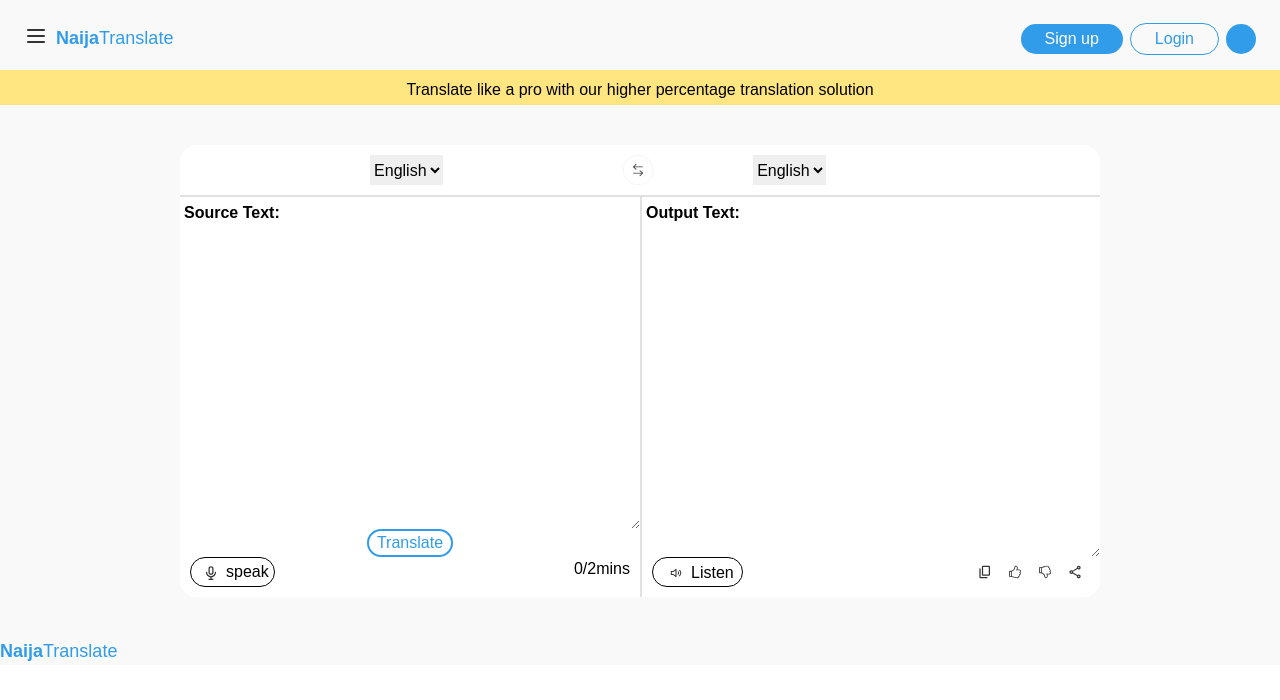
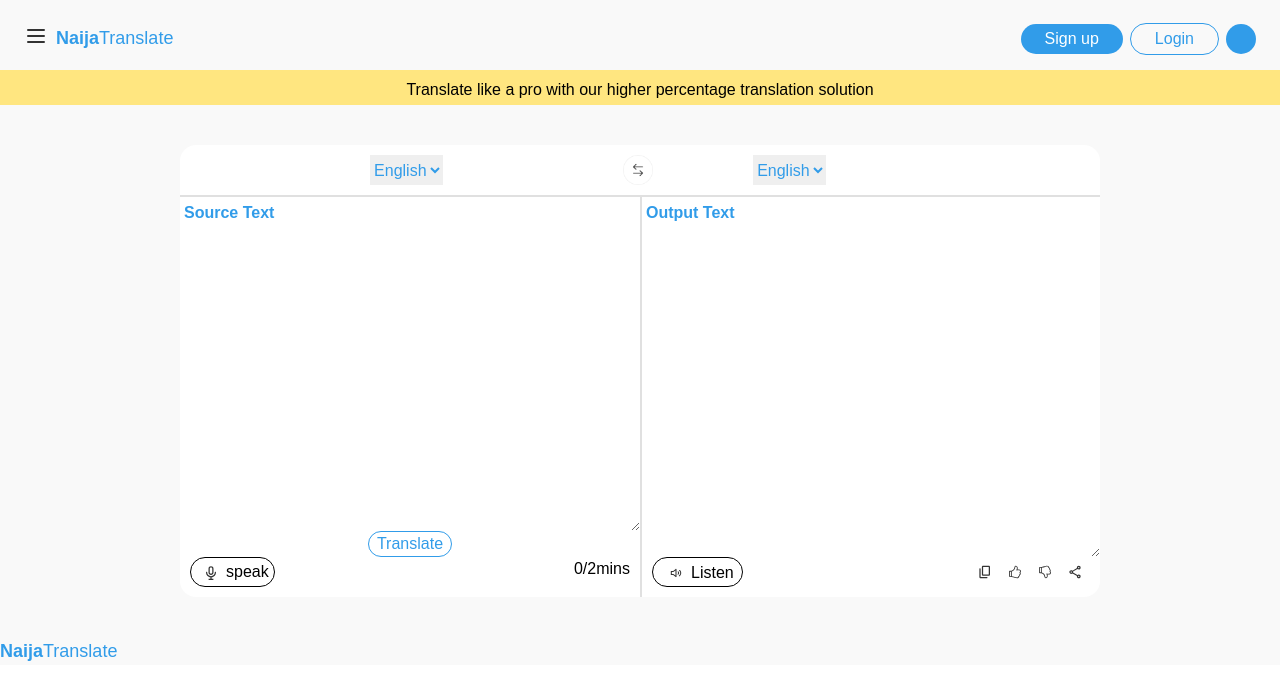
Before and after one commit to sam4rano/naijatrl8, a React (Vite) app in the folder naijatranslatefrontend/: page / in a window 1280 px wide. Shown: the top 700 px of the page. Built offline with nearby package versions, Linux system fonts and the light colour scheme.

Commit message:
translation endpoint unverified added

```diff
--- a/naijatranslatefrontend/src/components/TranslateForm.jsx
+++ b/naijatranslatefrontend/src/components/TranslateForm.jsx
@@ -1,162 +1,3 @@
-// import OutputProperties from "./outputfiles/OutputProperties";
-// import InputProperties from "./inputfiles/InputProperties";
-
-// import { useState } from "react";
-// import changeIcon from "../assets/Changeicon.png";
-// import axios from "axios";
-
-// const TranslateForm = () => {
-//   const [source_language, setSource_language] = useState("en");
-//   const [target_language, setTarget_language] = useState("");
-//   const [source_text, setSource_text] = useState("");
-//   const [target_text, setTarget_text] = useState("");
-//   const [isLoading, setIsloading] = useState(false);
-//   const [error, setError] = useState(null);
-
-//   const handleSubmit = async (e) => {
-//     e.preventDefault();
-
-//     const response = await fetch(
-//       "http://3.83.243.144/api/v1/translate/unregistered-trial",
-//       {
-//         method: "POST",
-//         mode: 'no-cors',
-//         headers: {
-//           "Content-Type": "application/json",
-//         },
-//         body: JSON.stringify({
-//           source_language:source_language,
-//           target_language:target_language,
-//           source_text:source_text,
-//           target_text:target_text,
-//           feedback:"3fa85f64-5717-4562-b3fc-2c963f66afa6"
-//         }),
-//       }
-//     );
-
-//     if (response.ok) {
-//       const responseData = await response.json();
-//       const  {target_text}  = responseData.data;
-//       setTarget_text(target_text);
-//       setIsloading(true)
-//     } else {
-//       console.log("Error");
-//       const data = await response.json();
-//       console.log(data);
-//     }
-
-// if(isLoading) {
-//   return (
-//     <div className="w-[200px] text-[30px] text-primary">Please wait ...</div>
-//   )
-// }
-
-//   };
-//   return (
-// <form
-//   onSubmit={handleSubmit}
-//   className="flex flex-col max-w-[1000px] mx-auto p-[40px] "
-// >
-//   <div className="flex flex-row bg-orange-200 w-full p-[10px] rounded-tr-[16px] rounded-tl-[16px] bg-white border-b-2 border-gray ">
-//     <div className="flex flex-row w-1/2 justify-center bg-white">
-//       <select
-//         id="input_language"
-//         name="input_language"
-//         value={source_language}
-//         onChange={(e) => setSource_language(e.target.value)}
-//       >
-//         <option value="en">English</option>
-//         <option value="yor">Yoruba</option>
-//         <option value="pcm">Pidgin</option>
-//       </select>
-//     </div>
-//     <img src={changeIcon} alt="change icon" className="w-[30px] h-[30px]" />
-//     <div className="flex flex-row w-1/2 pl-[100px] bg-white">
-//       <select
-//         id="output_language"
-//         name="output_language"
-//         value={target_language}
-//         onChange={(e) => setTarget_language(e.target.value)}
-//       >
-//         <option value="en">English</option>
-//         <option value="yor">Yoruba</option>
-//         <option value="pcm">Pidgin</option>
-//       </select>
-//     </div>
-//   </div>
-//   <div className="flex flex-row justify-between w-full h-[400px] bg-white pb-[10px] rounded-bl-[16px] rounded-br-[16px]">
-//     <div className="flex flex-col w-1/2 h-[400px">
-//       <label htmlFor="source_text " className="p-[4px] font-semibold">Source Text:</label>
-//       <textarea
-//         className="h-[400px] active:border-0 p-[4px] focus-within:bg-none"
-//         // contentEditable
-//         id="source_text"
-//         name="source_text"
-//         value={source_text}
-//         onChange={(e) => setSource_text(e.target.value)}
-//         // suppressContentEditableWarning={true}
-//       />
-//         <InputProperties />
-//     </div>
-
-//     <div className="flex flex-col w-1/2 h-[400px] border-l-2 border-gray pb-[10px] ">
-//       <label htmlFor="output_text" className="p-[4px] font-semibold">Output Text:</label>
-//       <textarea
-//         className="h-[400px] active:border-none p-[8px]"
-//         // contentEditable
-//         id="target_text"
-//         name="target_text"
-//         value={target_text}
-//         // suppressContentEditableWarning={true}
-//         onChange={(e) => setTarget_text(e.target.value)}
-//         // onInput={(e) => setTarget_text(e.target.textContent)}
-//         // onBlur={(e) => setTarget_text(e.target.textContent)}
-//       />
-//     <OutputProperties />
-//     </div>
-//   </div>
-
-//   <button
-//     type="submit"
-//     className="text-white h-6 mt-4 p-[8px] mt-[10px] mx-auto rounded-md bg-primary"
-//   >
-//     Translate
-//   </button>
-// </form>
-//   );
-// };
-
-// export default TranslateForm;
-
-// // try {
-// //   const response = await axios.post(
-// //     "http://3.83.243.144/api/v1/translate/unregistered-trial",
-// //     {
-// //       source_language: source_language,
-// //       target_language: target_language,
-// //       source_text: source_text,
-// //       target_text: target_text,
-// //       feedback: "3fa85f64-5717-4562-b3fc-2c963f66afa6"
-// //     },
-// //     {
-// //       headers: {
-// //         "Content-Type": "application/json"
-// //       }
-// //     }
-// //   );
-
-// //   if (response.status === 201) {
-// //     const responseData = response.data.data;
-// //     const { target_text } = responseData;
-// //     setTarget_text(target_text);
-// //   } else {
-// //     console.log("Error");
-// //     console.log(response.data);
-// //   }
-// // } catch (error) {
-// //   console.error("An error occurred:", error);
-// // }
-
 import { useState } from "react";
 import axios from "axios";
 import changeIcon from "../assets/Changeicon.png";
@@ -173,10 +14,10 @@
 
   const handleSubmit = async (e) => {
     e.preventDefault();
-    setIsLoading(true); // Set loading state before making the request
+    setIsLoading(true);
     try {
       const response = await fetch(
-        "http://3.83.243.144/api/v1/translate/unregistered-trial",
+        "http://3.83.243.144/api/v1/translate-serverless/text-text/unregistered-trial",
         {
           method: "POST",
           headers: {
@@ -201,12 +42,12 @@
     } catch (error) {
       console.error("An error occurred:", error);
     } finally {
-      setIsLoading(false); // Set loading state to false after request completion
+      setIsLoading(false);
     }
   };
 
   return (
-    <div>
+    <div className="">
       {isLoading && (
         <div className="w-[200px] text-[30px] text-primary">
           Please wait ...
@@ -214,11 +55,11 @@
       )}
       <form
         onSubmit={handleSubmit}
-        className="flex flex-col max-w-[1000px] mx-auto p-[40px] "
+        className="flex flex-col max-w-[1000px] mx-auto p-[40px]"
       >
         <div className="flex flex-row bg-orange-200 w-full p-[10px] rounded-tr-[16px] rounded-tl-[16px] bg-white border-b-2 border-gray ">
           <div className="flex flex-row w-1/2 justify-center bg-white">
-            <select
+            <select className="text-primary"
               id="input_language"
               name="input_language"
               value={source_language}
@@ -235,7 +76,7 @@
             className="w-[30px] h-[30px]"
           />
           <div className="flex flex-row w-1/2 pl-[100px] bg-white">
-            <select
+            <select className="text-primary"
               id="output_language"
               name="output_language"
               value={target_language}
@@ -249,21 +90,21 @@
         </div>
         <div className="flex flex-row justify-between w-full h-[400px] bg-white pb-[10px] rounded-bl-[16px] rounded-br-[16px]">
           <div className="flex flex-col w-1/2 h-[400px">
-            <label htmlFor="source_text " className="p-[4px] font-semibold">
-              Source Text:
+            <label htmlFor="source_text " className="p-[4px] font-semibold  text-primary">
+              Source Text
             </label>
             <textarea
               className="h-[400px] active:border-0 p-[4px] focus-within:bg-none"
-              // contentEditable
+
               id="source_text"
               name="source_text"
               value={source_text}
               onChange={(e) => setSource_text(e.target.value)}
-              // suppressContentEditableWarning={true}
+
             />
             <button
               type="submit"
-              className="px-[8px] border-[2px] h-[30px] mx-auto rounded-full text-primary text-center"
+              className="px-[8px] border-[1px] h-[30px] mx-auto rounded-full text-primary text-center"
             >
               Translate
             </button>
@@ -271,19 +112,18 @@
           </div>
 
           <div className="flex flex-col w-1/2 h-[400px] border-l-2 border-gray pb-[10px] ">
-            <label htmlFor="output_text" className="p-[4px] font-semibold">
-              Output Text:
+            <label htmlFor="output_text" className="p-[4px] font-semibold text-primary">
+              Output Text
             </label>
             <textarea
               className="h-[400px] active:border-none p-[8px]"
-              // contentEditable
+
               id="target_text"
               name="target_text"
               value={target_text}
-              // suppressContentEditableWarning={true}
+
               onChange={(e) => setTarget_text(e.target.value)}
-              // onInput={(e) => setTarget_text(e.target.textContent)}
-              // onBlur={(e) => setTarget_text(e.target.textContent)}
+
             />
             <OutputProperties />
           </div>
```
